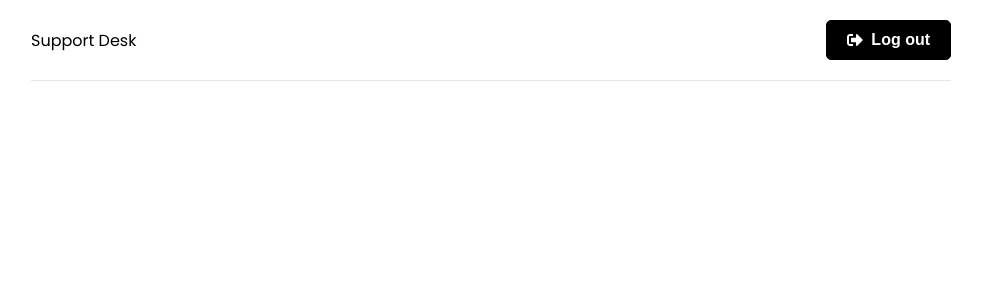
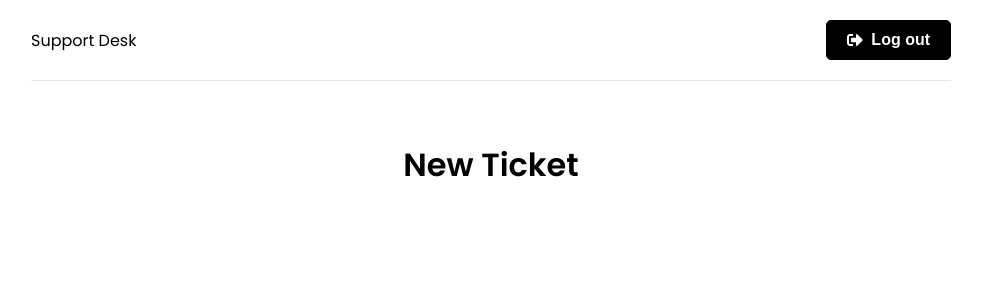
Before and after one commit to VladimirVolvakov/support-dashboard, a React (Create React App) app in the folder frontend/: page /new-ticket in a window 1280 px wide. Shown: the top 300 px of the page, without its empty margins (149-1131 px from the left). Built offline with nearby package versions, Linux system fonts and the light colour scheme; sample sign-in values are in the browser's storage.

Commit message:
feat: add protected route functionality

```diff
--- a/frontend/src/App.js
+++ b/frontend/src/App.js
@@ -3,6 +3,8 @@
 import Header from './components/Header'
 import Home from './pages/Home'
 import Login from './pages/Login'
+import NewTicket from './pages/NewTicket'
+import PrivateRoute from './components/PrivateRoute'
 import Register from './pages/Register'
 import React from 'react'
 import 'react-toastify/dist/ReactToastify.css'
@@ -16,6 +18,9 @@
           <Route path='/' element={<Home />} />
           <Route path='/login' element={<Login />} />
           <Route path='/register' element={<Register />} />
+          <Route path='/new-ticket' element={<PrivateRoute />}>
+            <Route path='/new-ticket' element={<NewTicket />} />
+          </Route>
         </Routes>
       </div>
     </Router>
--- /dev/null
+++ b/frontend/src/components/PrivateRoute.jsx
@@ -0,0 +1,15 @@
+import { Navigate, Outlet } from 'react-router-dom'
+import { useAuthStatus } from '../hooks/useAuthStatus'
+import Spinner from './Spinner'
+
+const PrivateRoute = () => {
+    const { loggedIn, isLoading } = useAuthStatus()
+
+    if (isLoading) {
+        return <Spinner />
+    }
+
+    return loggedIn ? <Outlet /> : <Navigate to='/login' />
+}
+
+export default PrivateRoute
--- /dev/null
+++ b/frontend/src/hooks/useAuthStatus.js
@@ -0,0 +1,23 @@
+import { useEffect, useState } from 'react'
+import { useSelector } from 'react-redux'
+
+export const useAuthStatus = () => {
+    const [isLoading, setIsLoading] = useState(true)
+    const [loggedIn, setLoggedIn] = useState(false)
+
+    // Get user from the state:
+    const {user} = useSelector(state => state.auth)
+
+    useEffect(() => {
+        // Check if user is logged in:
+        if (user) {
+            setLoggedIn(true)
+        } else {
+            setLoggedIn(false)
+        }
+
+        setIsLoading(false)
+    }, [user])
+
+    return {loggedIn, isLoading}
+}
--- /dev/null
+++ b/frontend/src/pages/NewTicket.jsx
@@ -0,0 +1,9 @@
+const NewTicket = () => {
+    return (
+        <div>
+            <h1>New Ticket</h1>
+        </div>
+    )
+}
+
+export default NewTicket
```
